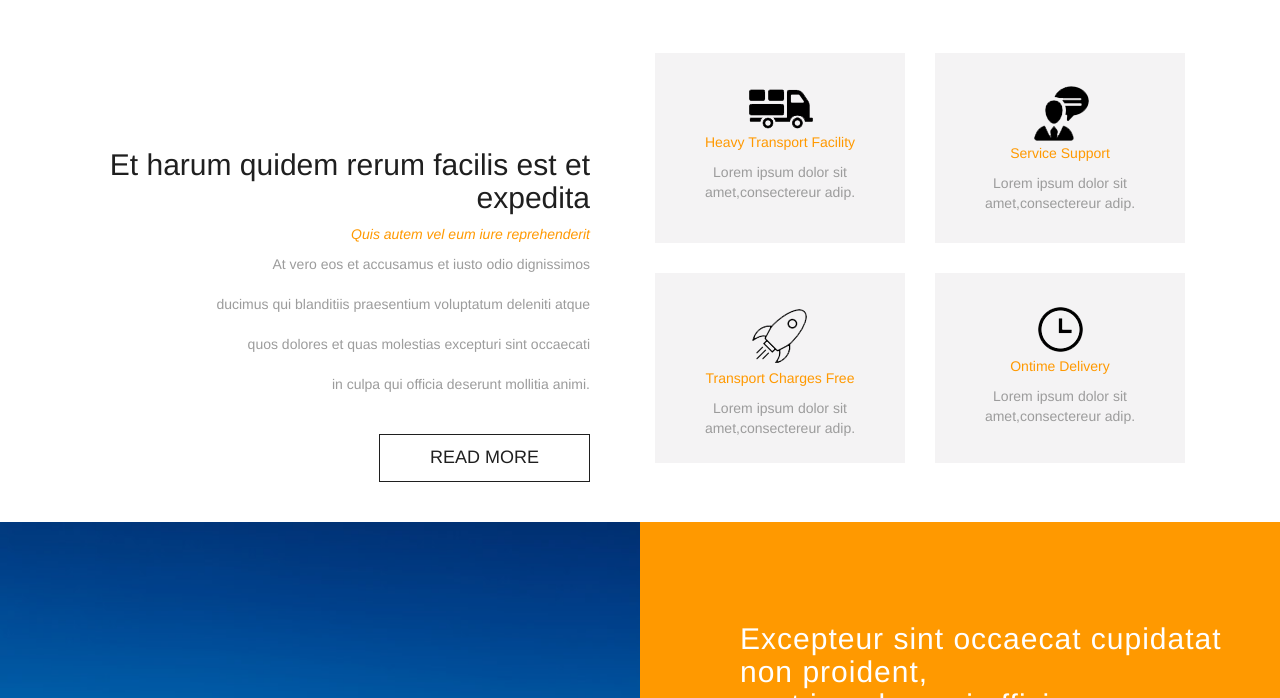
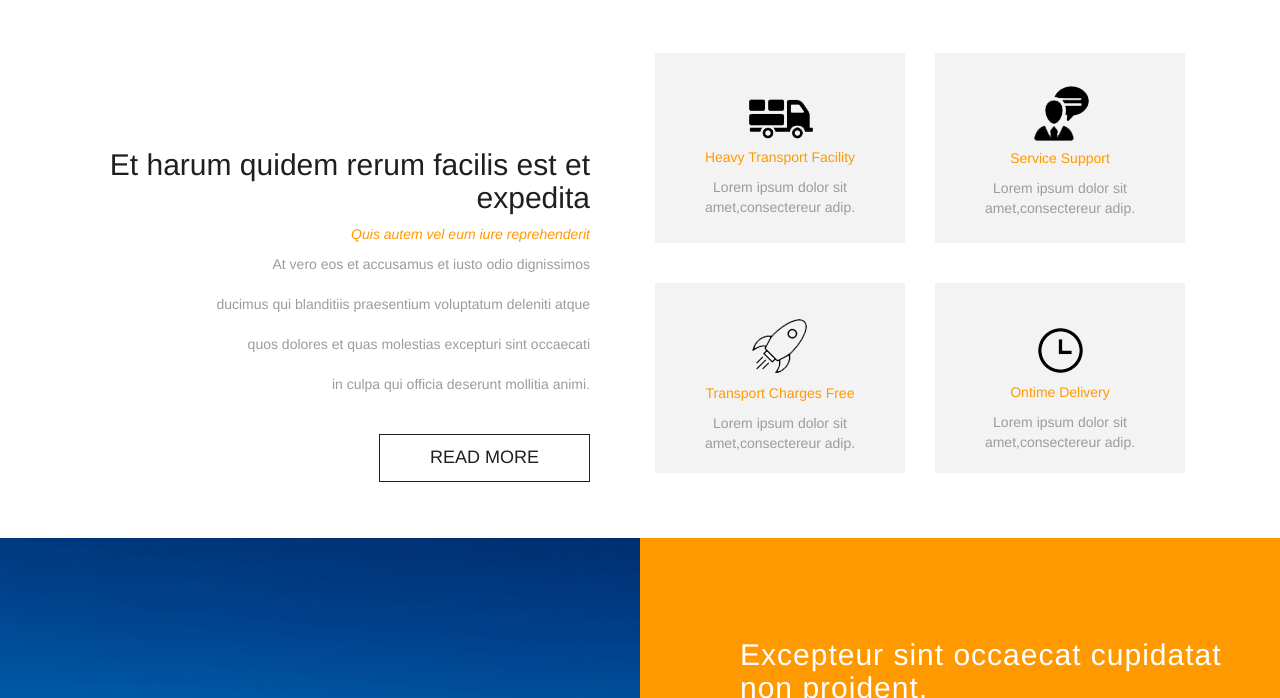
Before and after one commit to MiticJovan/truckage, a plain HTML site: page index.html in a window 1280 px wide. Shown: the part 762-1460 px from the top of the page. Drawn offline with nearby package versions, Linux system fonts and the light colour scheme; some packages are replaced by stand-ins of ours.

Commit message:
fresh changes

```diff
--- a/style.css
+++ b/style.css
@@ -168,7 +168,13 @@ text-decoration:none;
 }
 .up, .down {
 	display: flex;
-
+	padding-bottom: 10px;
+}
+.up img {
+	padding-bottom: 5px;
+}
+.down img {
+	padding-bottom: 5px;
 }
 .support {
 	width: 50%;
@@ -187,7 +193,7 @@ text-decoration:none;
 	width: 250px;
 	height: 190px;
 	margin: 15px;
-	padding-top: 30px;
+	padding-top: 40px;
 }
 .service-support {
 	background-color: #f4f3f4;
@@ -214,7 +220,7 @@ text-decoration:none;
 	width: 250px;
 	height: 190px;
 	margin: 15px;
-	padding-top: 30px;
+	padding-top: 41px;
 }
 .trucks-parking {
 	display: flex;
```
Also changed, not shown: index.html (+3 -0 lines).
